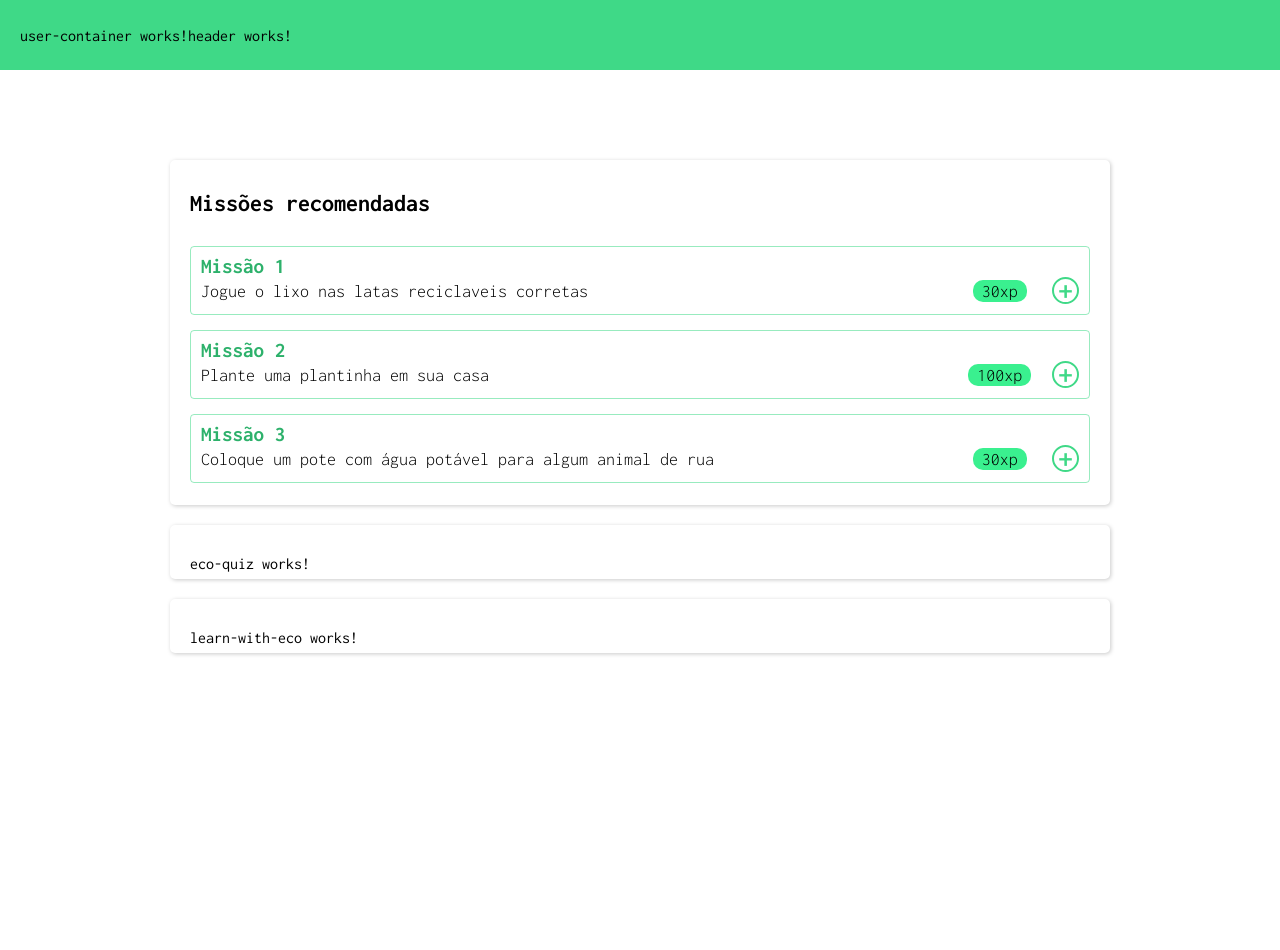
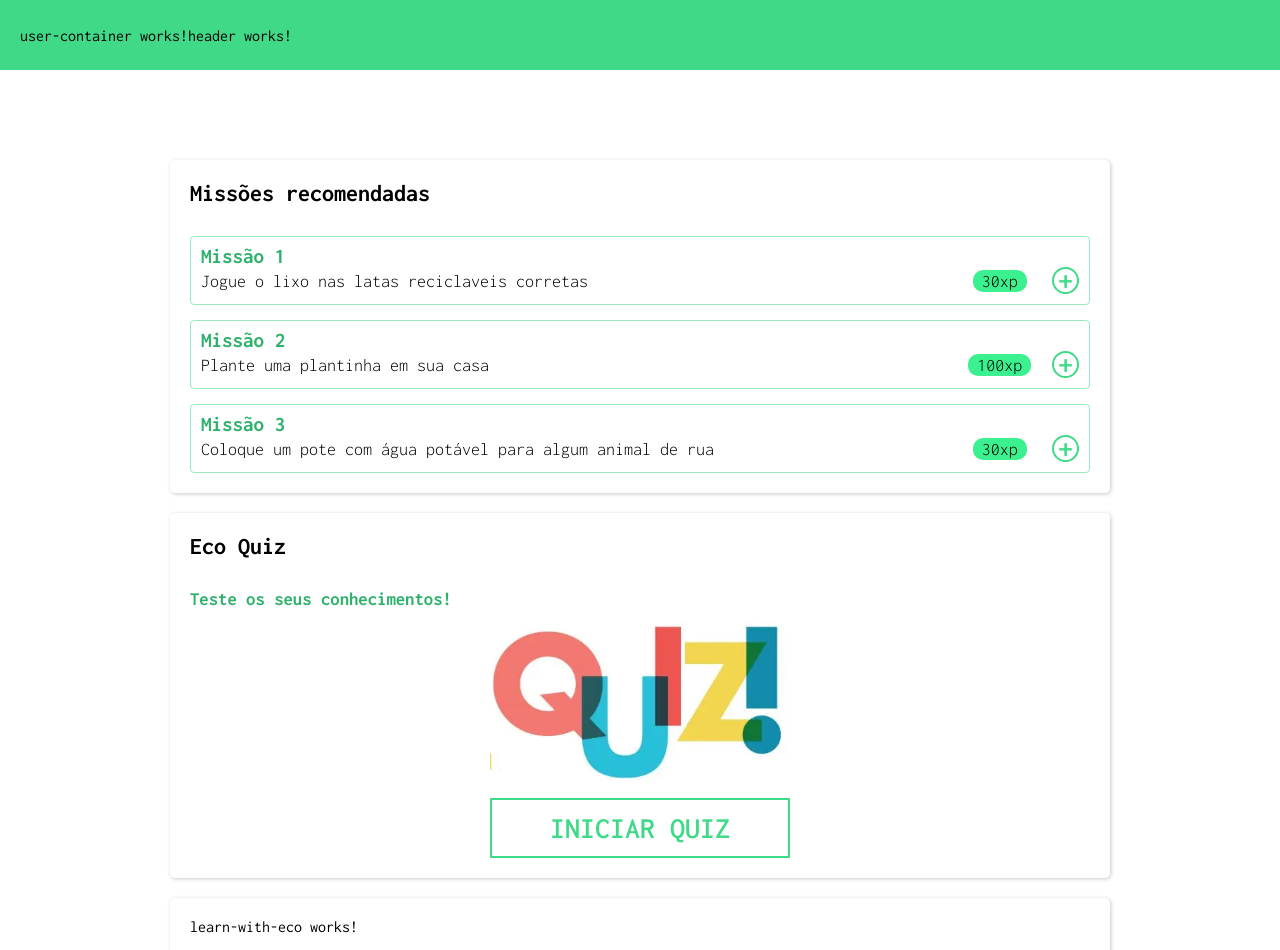
Before and after one commit to Gabriel-Andrade36/Meu-Amigo-Eco---WEB, an Angular app in the folder meu-amigo-eco/: page / in a window 1280 px wide. Shown: the top 950 px of the page. Before the commit the page ends 800 px from the top, so only its background shows below. Built offline with nearby package versions, Linux system fonts and the light colour scheme.

Commit message:
chore(eco-quiz): added first eco-quiz template (temporary template)

```diff
--- a/meu-amigo-eco/src/app/components/eco-quiz/eco-quiz.component.html
+++ b/meu-amigo-eco/src/app/components/eco-quiz/eco-quiz.component.html
@@ -1,3 +1,29 @@
+<!-- <div class="container-template">
+  <div class="content">
+    <div class="left-container">
+      <h2>Eco Quiz</h2>
+      <div class="texto-container">
+        <p>Teste os seus conhecimentos!</p>
+      </div>
+    </div>
+
+    <div class="right-container">
+      <div class="div">
+        <img src="../../../assets/Quiz-image.png" alt="" />
+      </div>
+      <button>Iniciar Quiz</button>
+    </div>
+  </div>
+</div> -->
+
 <div class="container-template">
-  <p>eco-quiz works!</p>
+  <h2>Eco Quiz</h2>
+  <h3>Teste os seus conhecimentos!</h3>
+
+  <div class="quiz-container">
+    <img src="../../../assets/Quiz-image.png" alt="" />
+    <div class="button">
+      <button>INICIAR QUIZ</button>
+    </div>
+  </div>
 </div>
--- a/meu-amigo-eco/src/app/components/eco-quiz/eco-quiz.component.scss
+++ b/meu-amigo-eco/src/app/components/eco-quiz/eco-quiz.component.scss
@@ -0,0 +1,81 @@
+.content{
+  display: flex;
+  justify-content: space-between;
+  border:1px solid #3fd98788;
+  border-radius: 4px;
+  padding: 5px;
+}
+
+p{
+  font-size: 20px;
+}
+
+img{
+  width: 300px;
+  height: auto;
+}
+
+.right-container{
+  display: flex;
+  flex-direction: column;
+  position: relative;
+  padding: 10px;
+}
+
+.left-container{
+  display: flex;
+  flex-direction: column;
+  width: 70%;
+}
+
+.texto-container{
+  display: flex;
+  flex-direction: column;
+  justify-content: center;
+
+  height: 100%;
+}
+
+.quiz-container{
+  display: flex;
+  flex-direction: column;
+  justify-content: center;
+  align-items: center;
+}
+
+.button{
+  display: flex;
+  justify-content: center;
+  align-items: center;
+
+  button{
+    font-family: 'Inconsolata', monospace;
+    // border: 2px solid #009245 #3FD987;
+    border: none;
+    background-color: #fff;
+    color: #ffffff;
+    font-size: 20px;
+    font-weight: 600;
+    width: 300px;
+    height: 60px;
+
+
+
+
+
+
+    font-weight: 600;
+    font-size: 30px;
+
+    color: #3FD987;
+    border: 2px solid #3FD987;
+
+    &:hover{
+      background-color: #3FD987;
+      color: white;
+
+      transition: all 0.3s;
+      cursor: pointer;
+    }
+  }
+}
--- a/meu-amigo-eco/src/app/components/recomended-missions/recomended-missions.component.scss
+++ b/meu-amigo-eco/src/app/components/recomended-missions/recomended-missions.component.scss
@@ -1,3 +1,9 @@
+// cores
+// backkground-color: #009245;
+// backkground-color: #3AF08F;
+// backkground-color: #3FD987;
+// backkground-color: #3AF08F;
+// backkground-color: #37E688;
 
 h2{
   margin-bottom:30px;
@@ -13,16 +19,14 @@ color:#2db16b ;
   font-size: 18px;
   font-weight: 300;
   font-family: 'Inconsolata', monospace;
-  margin:15px 0;
+  margin:15px 0 0;
 
-  border:1px solid #3AF08F;
-  border:1px solid #37E688;
-  border:1px solid #3AF08F;
   border:1px solid #3fd98788;
 
   padding: 5px 10px 0;
 
   border-radius: 4px;
+
   .mission{
 
     &__content{
--- a/meu-amigo-eco/src/styles.scss
+++ b/meu-amigo-eco/src/styles.scss
@@ -12,6 +12,15 @@
   color: black;
 
   font-family: 'Inconsolata', monospace;
+}
+
+h2{
+  margin-bottom:30px;
+}
+
+h3{
+color:#2db16b ;
+  margin: 3px 0 0px;
 }
 
 html{
@@ -32,5 +41,5 @@ html{
   border-radius: 5px;
 
   margin:10px;
-  padding: 30px 20px 7px;
+  padding: 20px;
 }
```
Also changed, not shown: meu-amigo-eco/src/assets/Quiz-image.png (added).
